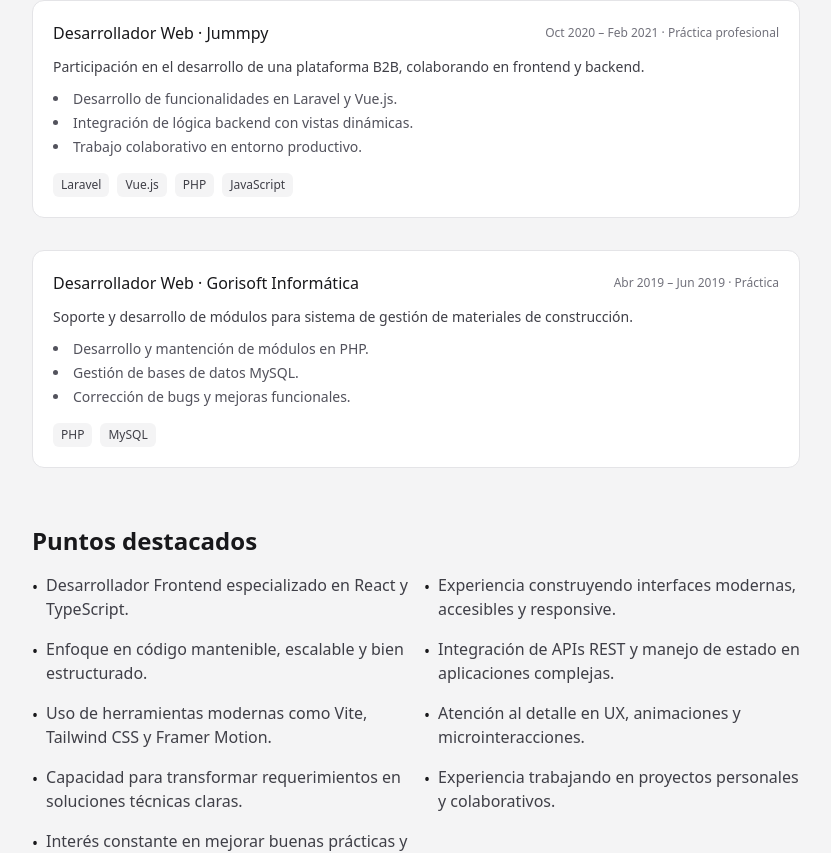
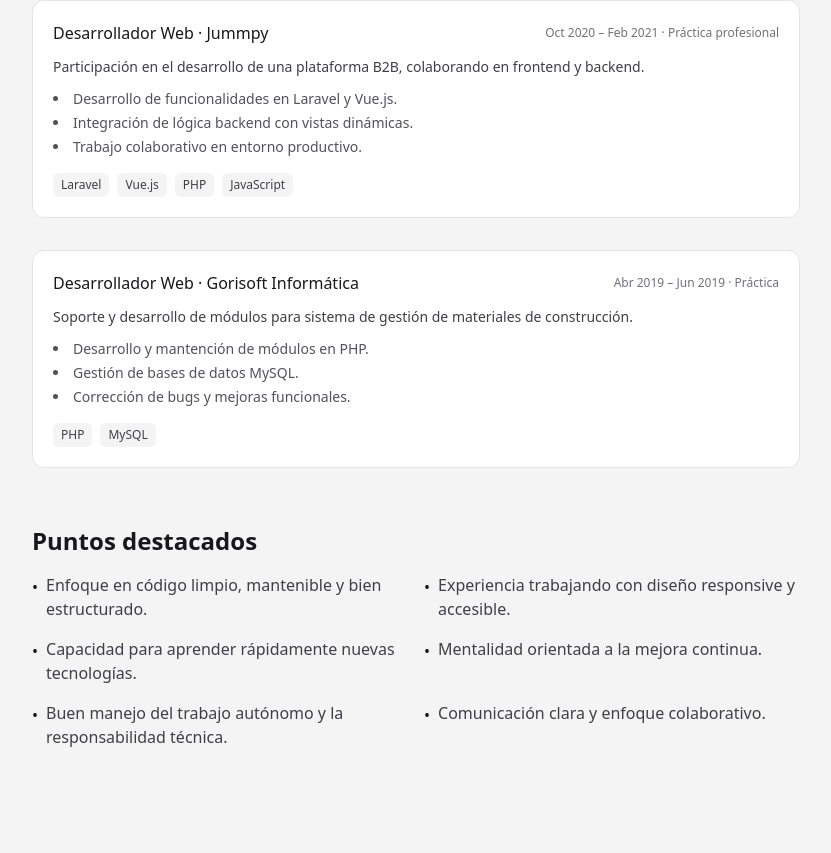
Before and after one commit to bsantanag95/proyecto_portafolio, a React (Vite) app: page / in a window 1280 px wide. Shown: the part 1944-2797 px from the top of the page, without its empty margins (256-1087 px from the left). Built offline with nearby package versions, Linux system fonts and the light colour scheme.

Commit message:
feat(home): redefine highlights

```diff
--- a/src/i18n/en.ts
+++ b/src/i18n/en.ts
@@ -44,15 +44,12 @@ export const en = {
 
     //HIGHLIGHTS
     highlights: [
-      "Frontend Developer specialized in React and TypeScript.",
-      "Experience building modern, accessible, and responsive interfaces.",
-      "Focus on maintainable, scalable, and well-structured code.",
-      "Integration of REST APIs and state management in complex applications.",
-      "Use of modern tools such as Vite, Tailwind CSS, and Framer Motion.",
-      "Attention to detail in UX, animations, and microinteractions.",
-      "Ability to transform requirements into clear technical solutions.",
-      "Experience working on personal and collaborative projects.",
-      "Continuous interest in improving best practices and learning new technologies.",
+      "Strong focus on clean, maintainable, and well-structured code.",
+      "Experience building responsive and accessible interfaces.",
+      "Fast learner with adaptability to new technologies.",
+      "Continuous improvement mindset.",
+      "Comfortable working autonomously with technical responsibility.",
+      "Clear communication and collaborative approach.",
     ],
     highlightsTitle: "Highlights",
 
--- a/src/i18n/es.ts
+++ b/src/i18n/es.ts
@@ -15,7 +15,7 @@ export const es = {
     heading: "Hola, soy Esteban",
     role: "Desarrollador Frontend especializado en React y TypeScript",
     specialization:
-      "Desarrollo interfaces web modernas, escalables y mantenibles.\nEnfocado en experiencia de usuario, arquitectura de componentes y buenas prácticas frontend.",
+      "Desarrollo web modernas, escalables y mantenibles.\nEnfocado en experiencia de usuario, arquitectura de componentes y buenas prácticas frontend.",
     description:
       "Trabajo principalmente con React, TypeScript y Tailwind, integrando APIs y cuidando cada detalle de la experiencia de usuario.",
 
@@ -45,16 +45,14 @@ export const es = {
 
     //HIGHLIGHTS
     highlights: [
-      "Desarrollador Frontend especializado en React y TypeScript.",
-      "Experiencia construyendo interfaces modernas, accesibles y responsive.",
-      "Enfoque en código mantenible, escalable y bien estructurado.",
-      "Integración de APIs REST y manejo de estado en aplicaciones complejas.",
-      "Uso de herramientas modernas como Vite, Tailwind CSS y Framer Motion.",
-      "Atención al detalle en UX, animaciones y microinteracciones.",
-      "Capacidad para transformar requerimientos en soluciones técnicas claras.",
-      "Experiencia trabajando en proyectos personales y colaborativos.",
-      "Interés constante en mejorar buenas prácticas y aprender nuevas tecnologías.",
+      "Enfoque en código limpio, mantenible y bien estructurado.",
+      "Experiencia trabajando con diseño responsive y accesible.",
+      "Capacidad para aprender rápidamente nuevas tecnologías.",
+      "Mentalidad orientada a la mejora continua.",
+      "Buen manejo del trabajo autónomo y la responsabilidad técnica.",
+      "Comunicación clara y enfoque colaborativo.",
     ],
+
     highlightsTitle: "Puntos destacados",
 
     //EDUCATION
```
